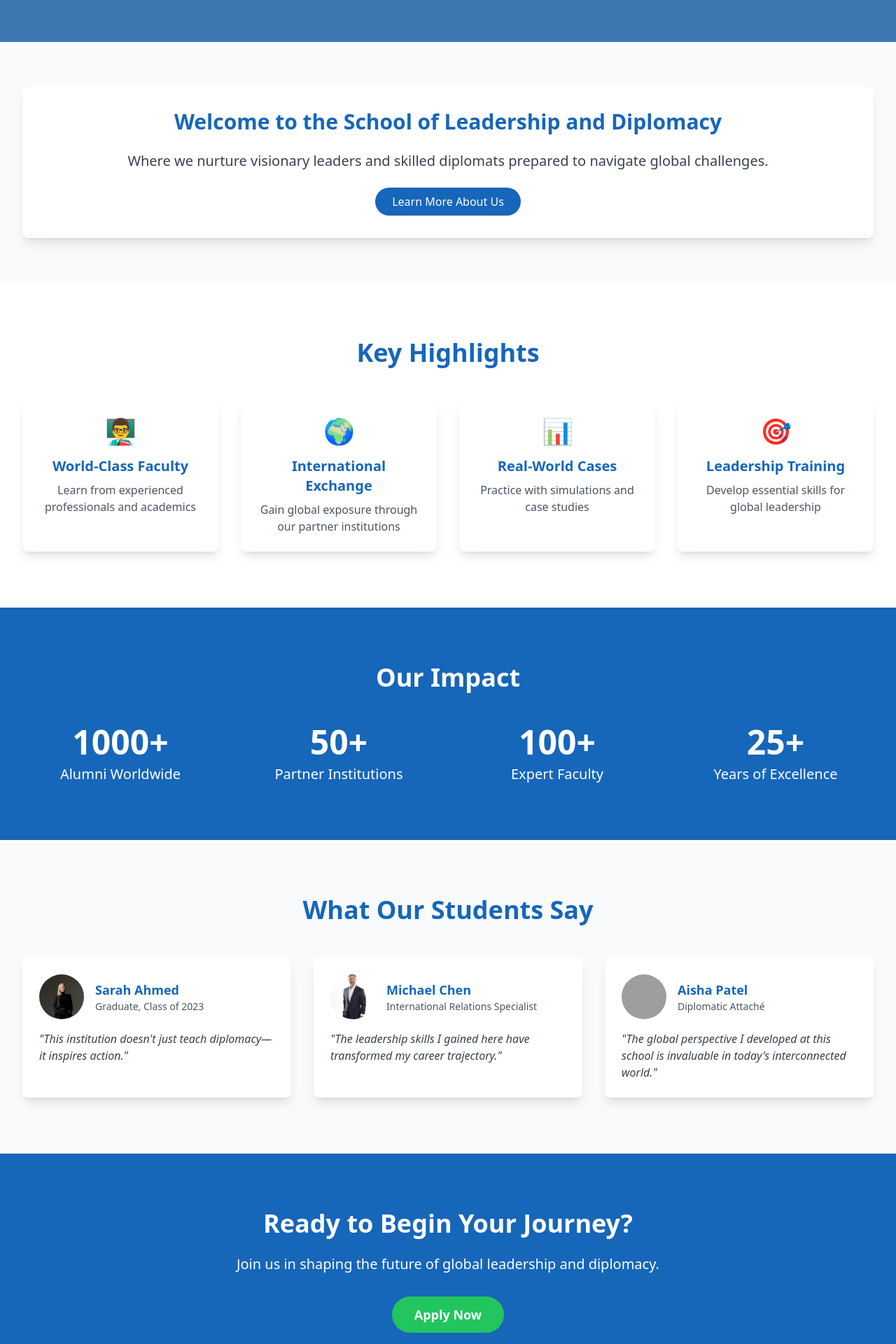
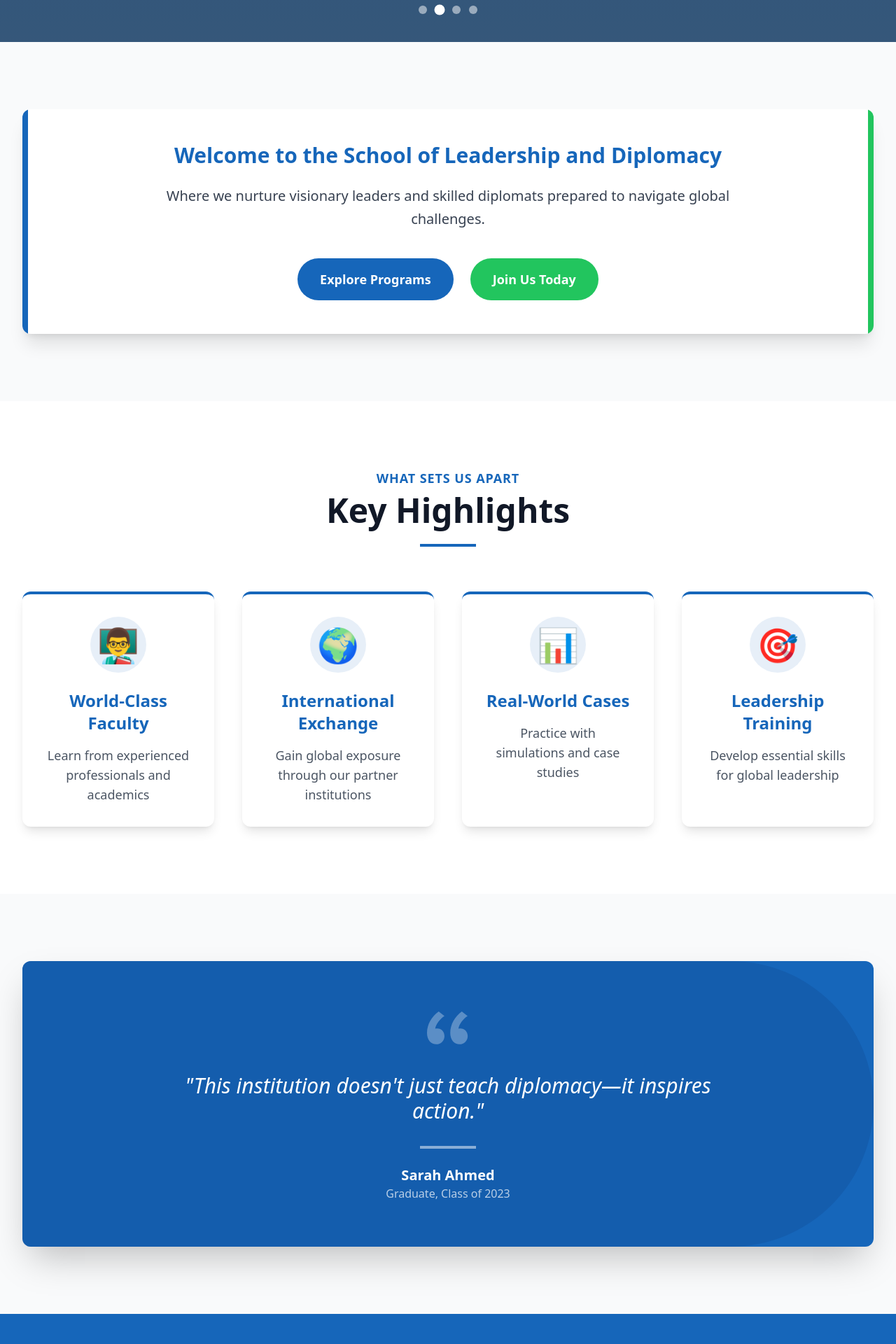
Before and after one commit to hamzaiftikhhar/Teaching-Pakistan, a React (Create React App) app: page / in a window 1280 px wide. Shown: the part 740-2660 px from the top of the page at 70% size. Built offline with nearby package versions, Linux system fonts and the light colour scheme; grey boxes are pictures that could not be loaded.

Commit message:
Updated content

```diff
--- a/src/pages/Home.js
+++ b/src/pages/Home.js
@@ -2,7 +2,6 @@
 
 import { useState, useEffect } from "react"
 import { motion } from "framer-motion"
-import { useInView } from "react-intersection-observer"
 import { Link } from "react-router-dom"
 
 // Import images
@@ -10,39 +9,6 @@ import cover1 from "../assets/cover1.jpg"
 import cover2 from "../assets/cover2.jpg"
 import cover3 from "../assets/cover3.jpg"
 import cover4 from "../assets/cover4.jpg"
-import char1 from "../assets/char1.jpg"
-import char2 from "../assets/char2.jpg"
-import char3 from "../assets/char3.jpg"
-
-const CounterAnimation = ({ target }) => {
-  const [count, setCount] = useState(Math.floor(target * 0.1))
-  const [ref, inView] = useInView({
-    triggerOnce: true,
-    threshold: 0.1,
-  })
-
-  useEffect(() => {
-    if (inView) {
-      let start = Math.floor(target * 0.1)
-      const duration = 2000
-      const increment = (target - start) / (duration / 16)
-
-      const timer = setInterval(() => {
-        start += increment
-        if (start >= target) {
-          setCount(target)
-          clearInterval(timer)
-        } else {
-          setCount(Math.floor(start))
-        }
-      }, 16)
-
-      return () => clearInterval(timer)
-    }
-  }, [inView, target])
-
-  return <span ref={ref}>{count}</span>
-}
 
 const Home = () => {
   const [currentSlide, setCurrentSlide] = useState(0)
@@ -74,14 +40,26 @@ const Home = () => {
             />
           </motion.div>
         ))}
-        <div className="absolute inset-0 bg-[#1666ba] bg-opacity-70"></div>
-        <div className="relative z-10 h-full flex items-center justify-center text-white text-center">
-          <div className="max-w-4xl mx-auto px-4">
+        <div className="absolute inset-0 bg-gradient-to-b from-[#1666ba]/80 to-[#1666ba]/60"></div>
+        <div className="absolute inset-0 bg-black bg-opacity-30"></div>
+        <div className="relative z-10 h-full flex items-center justify-center text-white">
+          <div className="max-w-4xl mx-auto px-4 text-center">
+            <motion.div
+              initial={{ opacity: 0 }}
+              animate={{ opacity: 1 }}
+              transition={{ duration: 1 }}
+              className="mb-6 inline-block"
+            >
+              <div className="h-1 w-20 bg-white mx-auto mb-6"></div>
+              <span className="text-xl uppercase tracking-wider font-light">School of Leadership and Diplomacy</span>
+              <div className="h-1 w-20 bg-white mx-auto mt-6"></div>
+            </motion.div>
+
             <motion.h1
               initial={{ y: -50, opacity: 0 }}
               animate={{ y: 0, opacity: 1 }}
               transition={{ delay: 0.5, duration: 0.8 }}
-              className="text-4xl md:text-6xl font-bold leading-tight mb-6"
+              className="text-5xl md:text-7xl font-bold leading-tight mb-8"
             >
               Empowering Tomorrow's Leaders and Diplomats
             </motion.h1>
@@ -89,7 +67,7 @@ const Home = () => {
               initial={{ y: 50, opacity: 0 }}
               animate={{ y: 0, opacity: 1 }}
               transition={{ delay: 0.8, duration: 0.8 }}
-              className="text-xl md:text-2xl mb-8"
+              className="text-xl md:text-2xl mb-12 max-w-3xl mx-auto font-light"
             >
               Discover transformative programs that shape global leaders and foster diplomacy for a connected world.
             </motion.p>
@@ -97,46 +75,69 @@ const Home = () => {
               initial={{ y: 50, opacity: 0 }}
               animate={{ y: 0, opacity: 1 }}
               transition={{ delay: 1, duration: 0.8 }}
-              className="flex flex-col sm:flex-row justify-center gap-4"
+              className="flex flex-col sm:flex-row justify-center gap-6"
             >
               <Link
                 to="/programs"
-                className="bg-[#1666ba] hover:bg-[#1254a1] text-white px-8 py-3 rounded-full text-lg font-semibold transition-colors duration-200 border-2 border-white"
+                className="bg-[#1666ba] border-2 border-white hover:bg-[#1254a1] text-white px-8 py-4 rounded-full text-lg font-semibold transition-all duration-300 hover:shadow-lg transform hover:-translate-y-1"
               >
                 Explore Programs
               </Link>
               <Link
                 to="/contact"
-                className="bg-green-500 hover:bg-green-600 text-white px-8 py-3 rounded-full text-lg font-semibold transition-colors duration-200"
+                className="bg-transparent hover:bg-white/20 text-white border-2 border-white px-8 py-4 rounded-full text-lg font-semibold transition-all duration-300 hover:shadow-lg transform hover:-translate-y-1"
               >
-                Join Us Today
+                Learn More
               </Link>
             </motion.div>
           </div>
         </div>
+        <div className="absolute bottom-10 left-0 right-0 flex justify-center space-x-3">
+          {heroSlides.map((_, index) => (
+            <button
+              key={index}
+              onClick={() => setCurrentSlide(index)}
+              className={`w-3 h-3 rounded-full transition-all duration-300 ${
+                currentSlide === index ? "bg-white scale-125" : "bg-white/50"
+              }`}
+              aria-label={`Go to slide ${index + 1}`}
+            />
+          ))}
+        </div>
       </section>
 
       {/* Introduction Banner */}
-      <section className="py-16 bg-gray-50">
-        <div className="max-w-7xl mx-auto px-4 sm:px-6 lg:px-8 text-center">
+      <section className="py-24 bg-gray-50">
+        <div className="max-w-7xl mx-auto px-4 sm:px-6 lg:px-8">
           <motion.div
             initial={{ opacity: 0, y: 20 }}
             whileInView={{ opacity: 1, y: 0 }}
             transition={{ duration: 0.8 }}
-            className="bg-white p-8 rounded-lg shadow-lg"
+            className="bg-white p-12 rounded-xl shadow-xl relative overflow-hidden"
           >
-            <h2 className="text-3xl font-bold text-[#1666ba] mb-6">
+            <div className="absolute top-0 left-0 w-2 h-full bg-[#1666ba]"></div>
+            <div className="absolute top-0 right-0 w-2 h-full bg-green-500"></div>
+
+            <h2 className="text-3xl font-bold text-[#1666ba] mb-6 text-center">
               Welcome to the School of Leadership and Diplomacy
             </h2>
-            <p className="text-xl text-gray-700 mb-6">
+
+            <p className="text-xl text-gray-700 mb-10 text-center max-w-4xl mx-auto leading-relaxed">
               Where we nurture visionary leaders and skilled diplomats prepared to navigate global challenges.
             </p>
-            <div className="flex flex-col sm:flex-row justify-center gap-4">
+
+            <div className="flex flex-col sm:flex-row justify-center gap-6">
               <Link
-                to="/about"
-                className="bg-[#1666ba] hover:bg-[#1254a1] text-white px-6 py-2 rounded-full text-base font-medium transition-colors duration-200"
+                to="/programs"
+                className="bg-[#1666ba] hover:bg-[#1254a1] text-white px-8 py-4 rounded-full text-lg font-semibold transition-all duration-300 hover:shadow-lg text-center"
               >
-                Learn More About Us
+                Explore Programs
+              </Link>
+              <Link
+                to="/contact"
+                className="bg-green-500 hover:bg-green-600 text-white px-8 py-4 rounded-full text-lg font-semibold transition-all duration-300 hover:shadow-lg text-center"
+              >
+                Join Us Today
               </Link>
             </div>
           </motion.div>
@@ -144,17 +145,20 @@ const Home = () => {
       </section>
 
       {/* Key Highlights Section */}
-      <section className="py-20 bg-white">
+      <section className="py-24 bg-white">
         <div className="max-w-7xl mx-auto px-4 sm:px-6 lg:px-8">
-          <motion.h2
+          <motion.div
             initial={{ opacity: 0 }}
             whileInView={{ opacity: 1 }}
             transition={{ duration: 0.8 }}
-            className="text-3xl md:text-4xl font-bold text-center text-[#1666ba] mb-12"
+            className="text-center mb-16"
           >
-            Key Highlights
-          </motion.h2>
-          <div className="grid grid-cols-1 md:grid-cols-4 gap-8">
+            <span className="text-[#1666ba] font-semibold text-lg uppercase tracking-wider">What Sets Us Apart</span>
+            <h2 className="text-4xl md:text-5xl font-bold text-gray-900 mt-2">Key Highlights</h2>
+            <div className="h-1 w-20 bg-[#1666ba] mx-auto mt-6"></div>
+          </motion.div>
+
+          <div className="grid grid-cols-1 md:grid-cols-2 lg:grid-cols-4 gap-10">
             {[
               {
                 title: "World-Class Faculty",
@@ -182,39 +186,13 @@ const Home = () => {
                 initial={{ y: 50, opacity: 0 }}
                 whileInView={{ y: 0, opacity: 1 }}
                 transition={{ duration: 0.8, delay: index * 0.2 }}
-                className="bg-white p-6 rounded-lg shadow-lg text-center hover:shadow-xl transition-shadow duration-300"
+                className="bg-white p-8 rounded-xl shadow-lg text-center hover:shadow-xl transition-all duration-500 transform hover:-translate-y-2 border-t-4 border-[#1666ba]"
               >
-                <div className="text-4xl mb-4">{highlight.icon}</div>
-                <h3 className="text-xl font-semibold text-[#1666ba] mb-2">{highlight.title}</h3>
-                <p className="text-gray-600">{highlight.description}</p>
-              </motion.div>
-            ))}
-          </div>
-        </div>
-      </section>
-
-      {/* Impact Counter Section */}
-      <section className="py-20 bg-[#1666ba] text-white">
-        <div className="max-w-7xl mx-auto px-4 sm:px-6 lg:px-8">
-          <h2 className="text-3xl md:text-4xl font-bold text-center mb-12">Our Impact</h2>
-          <div className="grid grid-cols-1 md:grid-cols-4 gap-8">
-            {[
-              { count: 1000, label: "Alumni Worldwide" },
-              { count: 50, label: "Partner Institutions" },
-              { count: 100, label: "Expert Faculty" },
-              { count: 25, label: "Years of Excellence" },
-            ].map((item, index) => (
-              <motion.div
-                key={index}
-                initial={{ y: 50, opacity: 0 }}
-                whileInView={{ y: 0, opacity: 1 }}
-                transition={{ duration: 0.8, delay: index * 0.2 }}
-                className="text-center"
-              >
-                <div className="text-5xl font-bold mb-2">
-                  <CounterAnimation target={item.count} />+
+                <div className="text-5xl mb-6 mx-auto bg-[#1666ba]/10 w-20 h-20 flex items-center justify-center rounded-full">
+                  {highlight.icon}
                 </div>
-                <div className="text-xl">{item.label}</div>
+                <h3 className="text-2xl font-bold text-[#1666ba] mb-4">{highlight.title}</h3>
+                <p className="text-gray-600 text-lg">{highlight.description}</p>
               </motion.div>
             ))}
           </div>
@@ -222,89 +200,32 @@ const Home = () => {
       </section>
 
       {/* Testimonials Section */}
-      <section className="py-20 bg-gray-50">
+      <section className="py-24 bg-gray-50">
         <div className="max-w-7xl mx-auto px-4 sm:px-6 lg:px-8">
-          <motion.h2
+          <motion.div
             initial={{ opacity: 0 }}
             whileInView={{ opacity: 1 }}
             transition={{ duration: 0.8 }}
-            className="text-3xl md:text-4xl font-bold text-center text-[#1666ba] mb-12"
+            className="bg-[#1666ba] p-16 rounded-xl shadow-2xl text-center text-white relative overflow-hidden"
           >
-            What Our Students Say
-          </motion.h2>
-          <div className="grid grid-cols-1 md:grid-cols-3 gap-8">
-            {[
-              {
-                quote: "This institution doesn't just teach diplomacy—it inspires action.",
-                name: "Sarah Ahmed",
-                role: "Graduate, Class of 2023",
-                image: char1,
-              },
-              {
-                quote: "The leadership skills I gained here have transformed my career trajectory.",
-                name: "Michael Chen",
-                role: "International Relations Specialist",
-                image: char2,
-              },
-              {
-                quote:
-                  "The global perspective I developed at this school is invaluable in today's interconnected world.",
-                name: "Aisha Patel",
-                role: "Diplomatic Attaché",
-                image: char3,
-              },
-            ].map((testimonial, index) => (
-              <motion.div
-                key={index}
-                initial={{ y: 50, opacity: 0 }}
-                whileInView={{ y: 0, opacity: 1 }}
-                transition={{ duration: 0.8, delay: index * 0.2 }}
-                className="bg-white p-6 rounded-lg shadow-lg"
+            <div className="absolute top-0 left-0 w-full h-full bg-[#1254a1] opacity-50 rounded-r-full"></div>
+            <div className="relative z-10">
+              <svg
+                className="w-16 h-16 text-white/30 mx-auto mb-8"
+                fill="currentColor"
+                viewBox="0 0 32 32"
+                aria-hidden="true"
               >
-                <div className="flex items-center mb-4">
-                  <img
-                    src={testimonial.image || "/placeholder.svg"}
-                    alt={testimonial.name}
-                    className="w-16 h-16 rounded-full mr-4 object-cover"
-                  />
-                  <div>
-                    <h3 className="text-lg font-semibold text-[#1666ba]">{testimonial.name}</h3>
-                    <p className="text-gray-600 text-sm">{testimonial.role}</p>
-                  </div>
-                </div>
-                <p className="text-gray-700 italic">"{testimonial.quote}"</p>
-              </motion.div>
-            ))}
-          </div>
-        </div>
-      </section>
-
-      {/* CTA Section */}
-      <section className="py-20 bg-[#1666ba] text-white">
-        <div className="max-w-4xl mx-auto px-4 text-center">
-          <motion.h2
-            initial={{ opacity: 0 }}
-            whileInView={{ opacity: 1 }}
-            transition={{ duration: 0.8 }}
-            className="text-3xl md:text-4xl font-bold mb-6"
-          >
-            Ready to Begin Your Journey?
-          </motion.h2>
-          <motion.p
-            initial={{ y: 20, opacity: 0 }}
-            whileInView={{ y: 0, opacity: 1 }}
-            transition={{ delay: 0.2, duration: 0.8 }}
-            className="text-xl mb-8"
-          >
-            Join us in shaping the future of global leadership and diplomacy.
-          </motion.p>
-          <motion.button
-            whileHover={{ scale: 1.05 }}
-            whileTap={{ scale: 0.95 }}
-            className="bg-green-500 hover:bg-green-600 text-white px-8 py-3 rounded-full text-lg font-semibold transition-colors duration-200"
-          >
-            Apply Now
-          </motion.button>
+                <path d="M9.352 4C4.456 7.456 1 13.12 1 19.36c0 5.088 3.072 8.064 6.624 8.064 3.36 0 5.856-2.688 5.856-5.856 0-3.168-2.208-5.472-5.088-5.472-.576 0-1.344.096-1.536.192.48-3.264 3.552-7.104 6.624-9.024L9.352 4zm16.512 0c-4.8 3.456-8.256 9.12-8.256 15.36 0 5.088 3.072 8.064 6.624 8.064 3.264 0 5.856-2.688 5.856-5.856 0-3.168-2.304-5.472-5.184-5.472-.576 0-1.248.096-1.44.192.48-3.264 3.456-7.104 6.528-9.024L25.864 4z" />
+              </svg>
+              <p className="text-2xl md:text-3xl font-light italic mb-8 max-w-3xl mx-auto leading-relaxed">
+                "This institution doesn't just teach diplomacy—it inspires action."
+              </p>
+              <div className="h-1 w-20 bg-white/50 mx-auto mb-6"></div>
+              <p className="text-xl font-semibold">Sarah Ahmed</p>
+              <p className="text-white/70">Graduate, Class of 2023</p>
+            </div>
+          </motion.div>
         </div>
       </section>
     </div>
```
Also changed, not shown: src/components/Navbar.js (+17 -16 lines).
